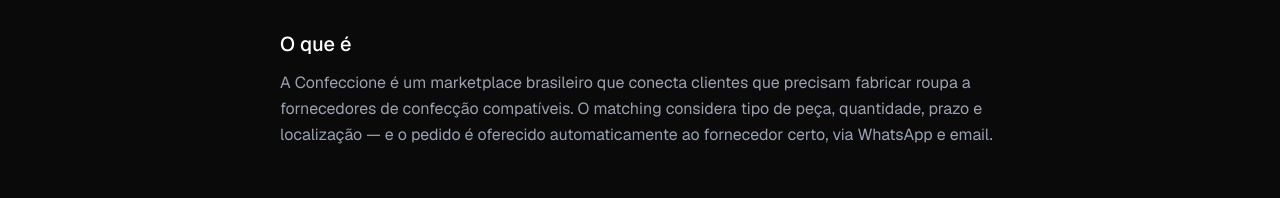
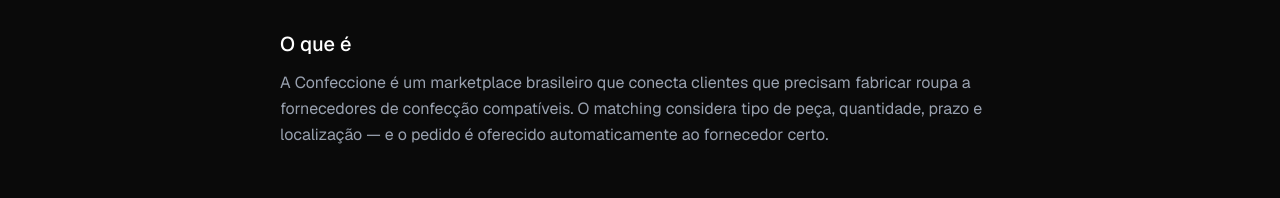
Before and after one commit to nandopons/confeccione, a Next.js app: page /sobre in a window 1280 px wide. Shown: the part 184-382 px from the top of the page. Built offline with nearby package versions, Linux system fonts and the light colour scheme; no server answers.

Commit message:
refactor(sobre): remove mencao a canal (WhatsApp/email) no resumo institucional
O detalhe operacional do canal nao agrega na descricao institucional
do que a Confeccione e — a secao "Como funciona em tres passos" abaixo
ja cobre isso no contexto certo.

```diff
--- a/app/sobre/page.tsx
+++ b/app/sobre/page.tsx
@@ -32,7 +32,7 @@
             A Confeccione é um marketplace brasileiro que conecta clientes que precisam
             fabricar roupa a fornecedores de confecção compatíveis. O matching considera
             tipo de peça, quantidade, prazo e localização — e o pedido é oferecido
-            automaticamente ao fornecedor certo, via WhatsApp e email.
+            automaticamente ao fornecedor certo.
           </p>
         </section>
 
```
